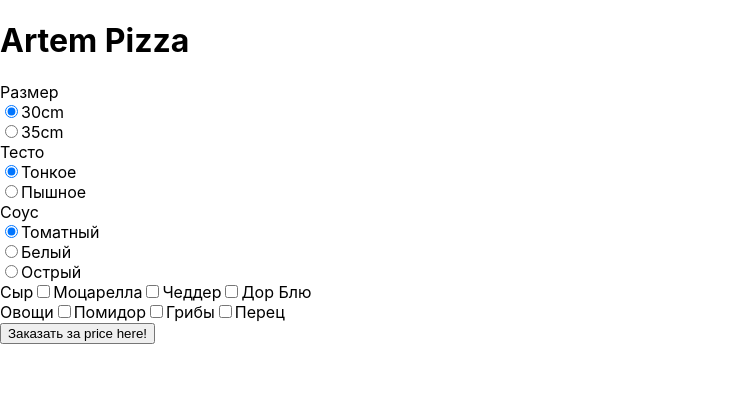
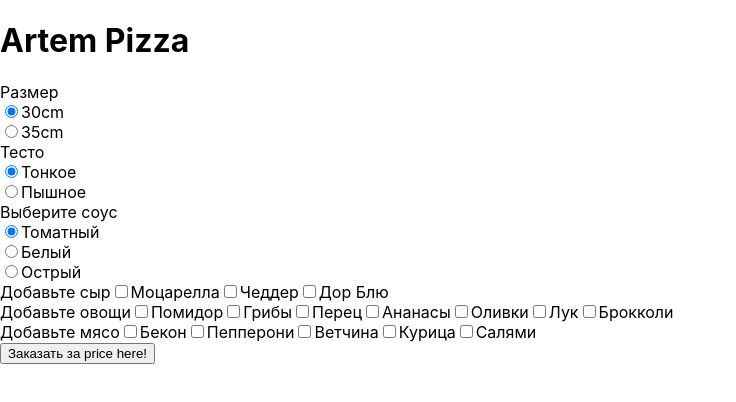
Before and after one commit to AnastasiaFilatova/Artem-pizza, a React (Create React App) app: page / in a window 1280 px wide. Shown: the top 402 px of the page, without its empty margins (0-736 px from the left). Built offline with nearby package versions, Linux system fonts and the light colour scheme.

Commit message:
Added more vegetables and meets

```diff
--- a/src/PizzaKit.js
+++ b/src/PizzaKit.js
@@ -24,7 +24,19 @@ class PizzaKit extends React.Component {
       vegetables: [
         { id: 0, value: "Помидор", isChecked: false },
         { id: 1, value: "Грибы", isChecked: false },
-        { id: 2, value: "Перец", isChecked: false }]
+        { id: 2, value: "Перец", isChecked: false },
+        { id: 3, value: "Ананасы", isChecked: false },
+        { id: 4, value: "Оливки", isChecked: false },
+        { id: 5, value: "Лук", isChecked: false },
+        { id: 6, value: "Брокколи", isChecked: false }
+      ],
+      meats: [
+        { id: 0, value: "Бекон", isChecked: false },
+        { id: 1, value: "Пепперони", isChecked: false },
+        { id: 2, value: "Ветчина", isChecked: false },
+        { id: 3, value: "Курица", isChecked: false },
+        { id: 4, value: "Салями", isChecked: false }
+      ]
     };
 
     this.handleItemChange = this.handleItemChange.bind(this);
@@ -81,7 +93,7 @@ class PizzaKit extends React.Component {
           </div>
           <div className="radio">
             <label>
-              Соус
+              Выберите соус
               {
                   this.state.sauses.map((sause) => {
                     return (<RadioInput handleItemChange={this.handleItemChange} name="sauses" {...sause} />)
@@ -90,7 +102,7 @@ class PizzaKit extends React.Component {
               </label>
             <div className="checkbox">
               <label>
-                Сыр
+                Добавьте сыр
                 {
                   this.state.cheeses.map((cheese) => {
                     return (<CheckBox handleItemChange={this.handleItemChange} name="cheeses" {...cheese} />)
@@ -100,10 +112,20 @@ class PizzaKit extends React.Component {
             </div>
             <div className="checkbox">
               <label>
-                Овощи
+              Добавьте овощи
                 {
                   this.state.vegetables.map((vegetable) => {
                     return (<CheckBox handleItemChange={this.handleItemChange} name="vegetables" {...vegetable} />)
+                  })
+                }
+              </label>
+            </div>
+            <div className="checkbox">
+              <label>
+              Добавьте мясо
+                {
+                  this.state.meats.map((meat) => {
+                    return (<CheckBox handleItemChange={this.handleItemChange} name="meats" {...meat} />)
                   })
                 }
               </label>
```
